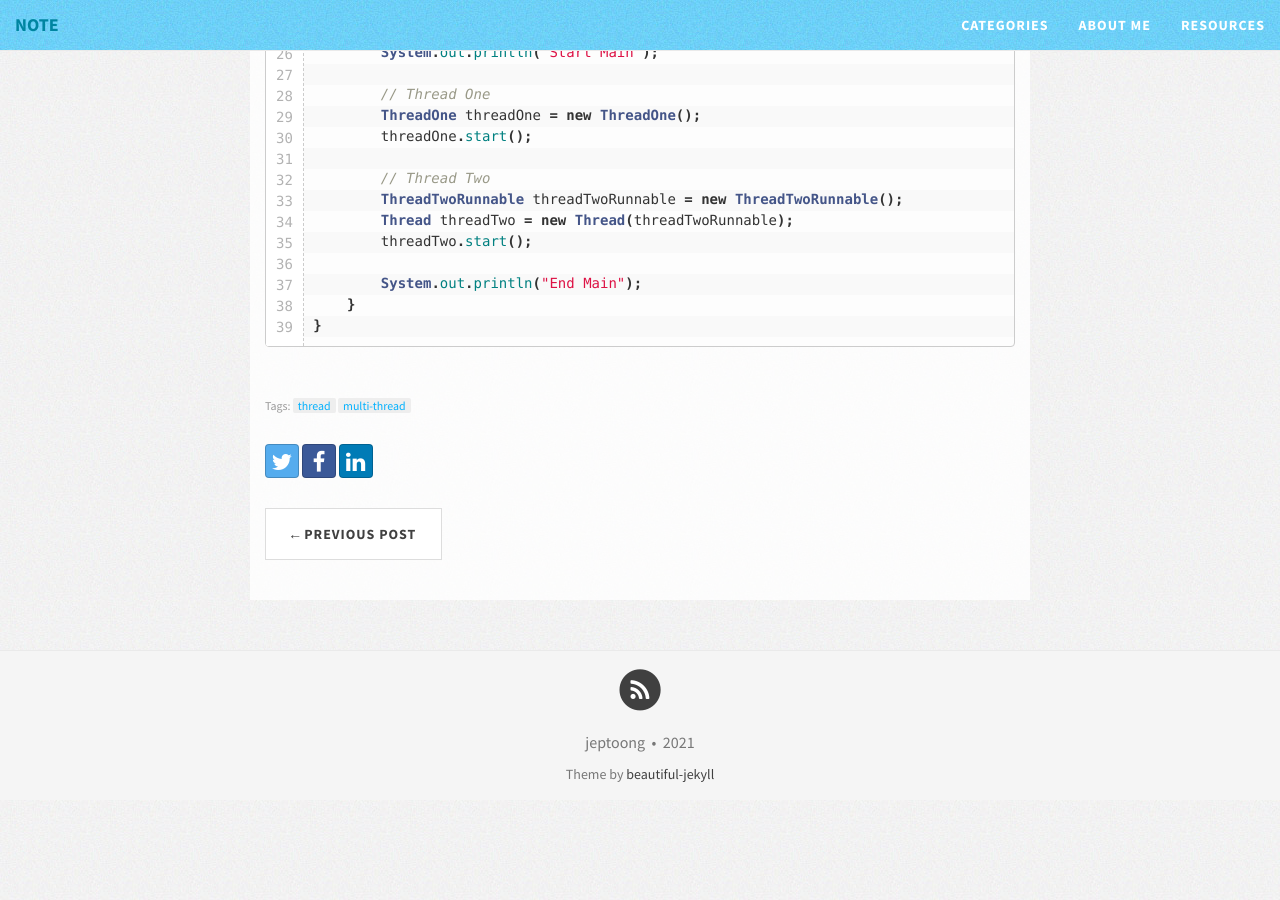
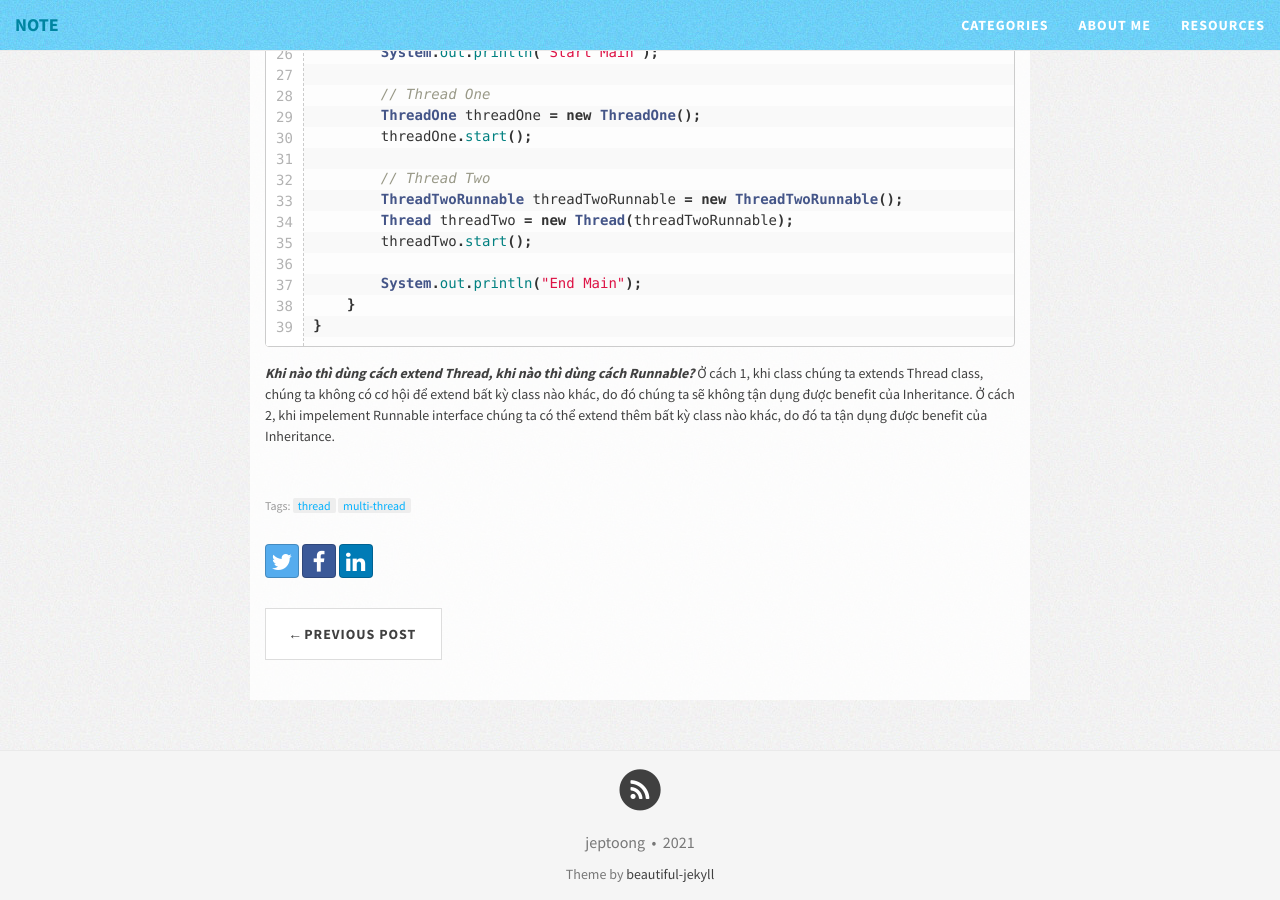
Before and after one commit to jeptoong/jeptoong.github.io, a Jekyll site: the page built from _posts/2021-03-15-java-multi-thread.md, in a window 1280 px wide and 900 px high, scrolled down 1648 px. Built offline with Jekyll 4.4.1, drawn with Linux system fonts in a browser that asks for light colours; nearby versions of some CDN libraries; before the commit the page ends 2448 px from its top, so only the background shows below that.

Commit message:
Add content

```diff
--- a/_posts/2021-03-15-java-multi-thread.md
+++ b/_posts/2021-03-15-java-multi-thread.md
@@ -75,3 +75,6 @@ public class RunExercise {
     }
 }
 {% endhighlight %}
+
+***Khi nào thì dùng cách extend Thread, khi nào thì dùng cách Runnable?***
+Ở cách 1, khi class chúng ta extends Thread class, chúng ta không có cơ hội để extend bất kỳ class nào khác, do đó chúng ta sẽ không tận dụng được benefit của Inheritance. Ở cách 2, khi impelement Runnable interface chúng ta có thể extend thêm bất kỳ class nào khác, do đó ta tận dụng được benefit của Inheritance.
```
